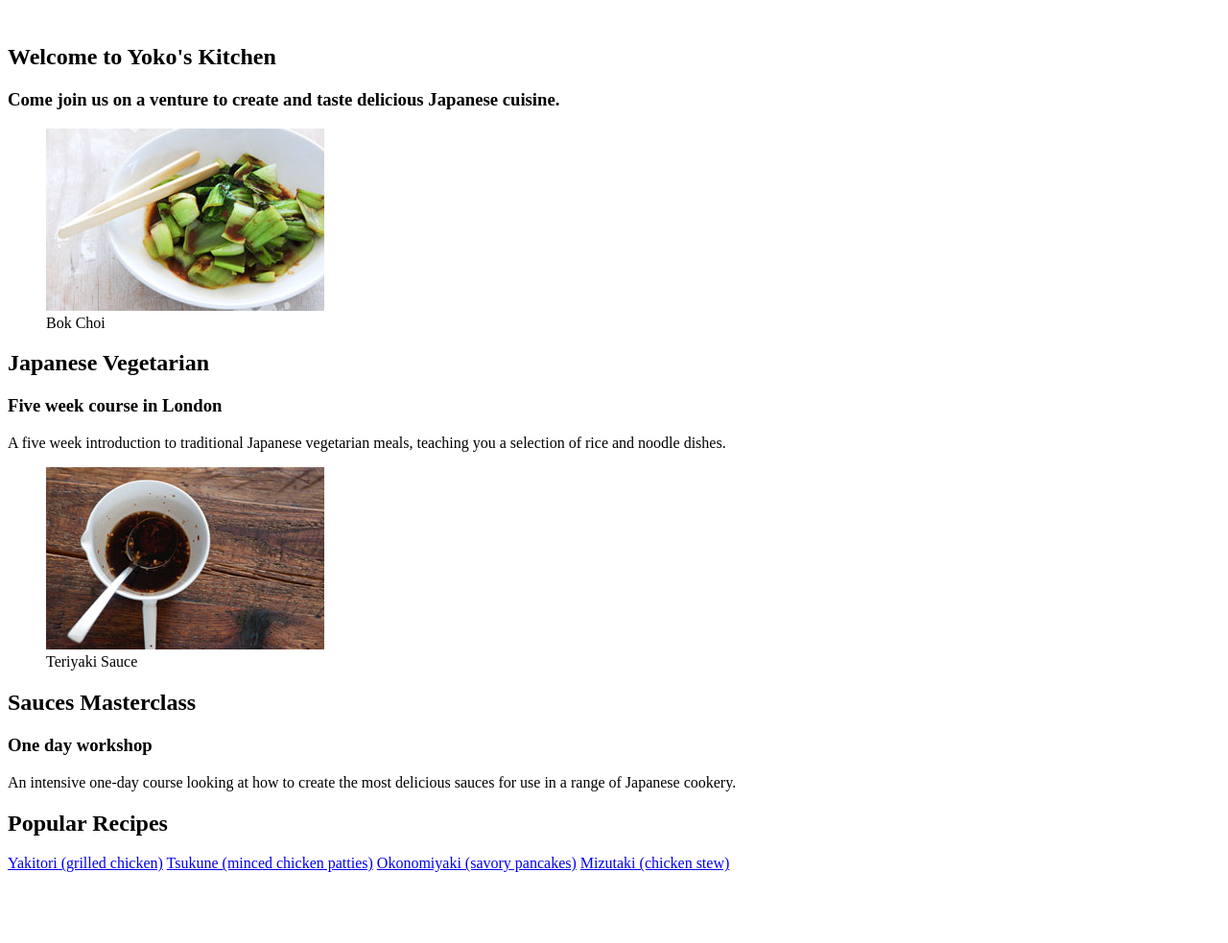
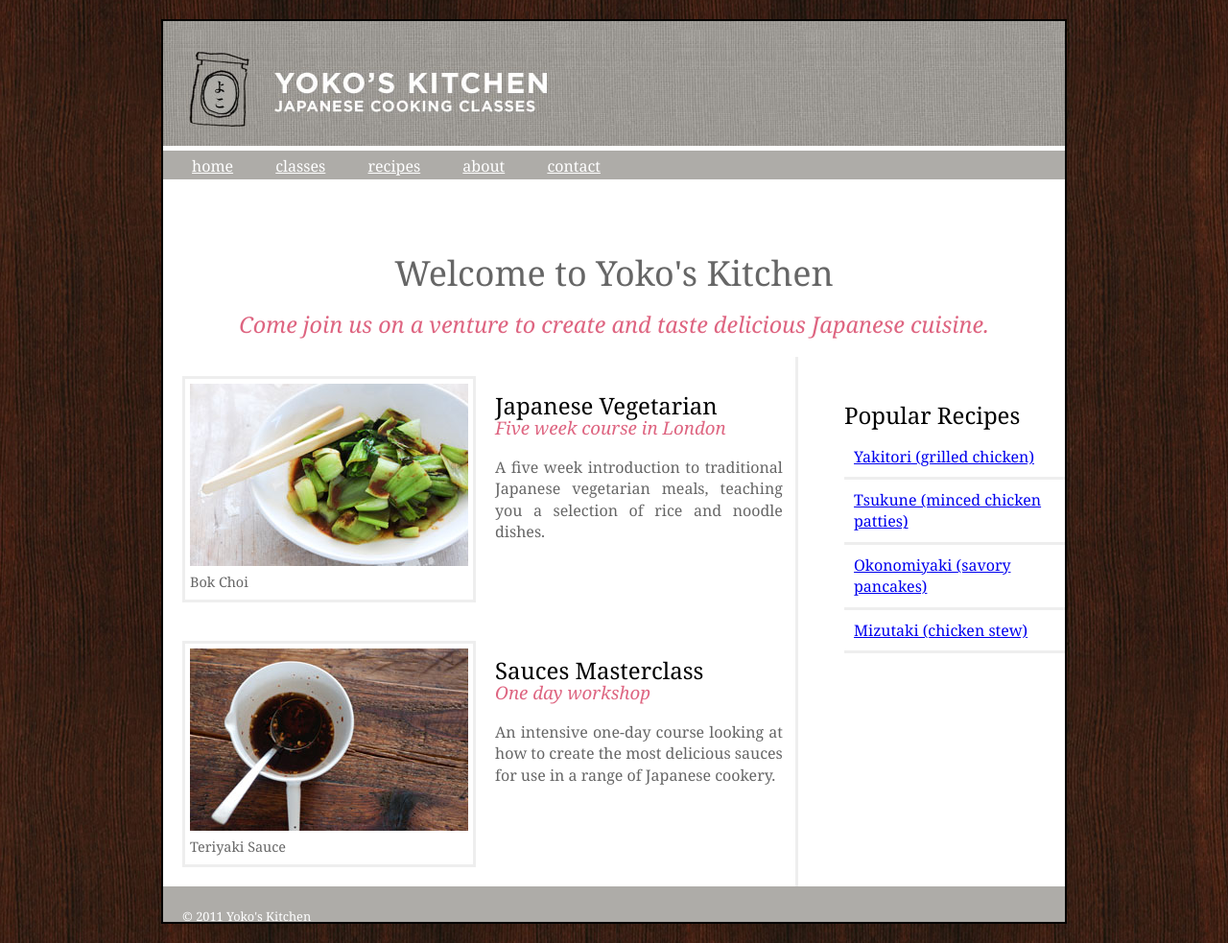
Before and after one commit to KBotond0223/Yokokonyha, a plain HTML site: page index.html in a window 1280 px wide. Shown: the whole page at 96% size. Before the commit the page ends 917 px from the top, so only its background shows below. Drawn offline with Linux system fonts and the light colour scheme.

Commit message:
keszallapot

```diff
--- a/index.html
+++ b/index.html
@@ -1,11 +1,22 @@
 <!DOCTYPE html>
-<html>
+<html lang="en">
 	<head>
+		<meta charset="utf-8">
+        <title>Yoko's Kitchen</title>
+		<link rel="stylesheet" href="yoko.css">
 	</head>
 	<body>
-		<div>
+		<div id="wrapper">
 			<header>
+				<img src="header.jpg" alt="header" title="header">
 				<nav>
+					<ul>
+                        <li><a href="#">home</a></li>
+						<li><a href="#">classes</a></li>
+						<li><a href="#">recipes</a></li>
+						<li><a href="#">about</a></li>
+						<li><a href="#">contact</a></li>
+					</ul>
 				</nav>
 			</header>
 			<section class="home">
@@ -46,6 +57,11 @@
 					<a href="#">Mizutaki (chicken stew)</a>
 				</section>
 			</aside>
+			<footer>
+				<p>
+					&copy; 2011 Yoko's Kitchen
+				</p>
+			</footer>
 		</div>
 	</body>
 </html>
--- a/yoko.css
+++ b/yoko.css
@@ -33,6 +33,7 @@ nav ul {
 
 nav li {
 	margin-right: 40px;
+	display: inline;
 }
 
 nav li a {
@@ -114,3 +115,31 @@ section.contpage {
 	text-align: center;
 	font-size: 20px;
 }
+
+header
+{
+    height: 200px;
+}
+
+article p
+{
+	text-align: justify;
+}
+
+aside
+{
+	width: 230px;
+	margin-left: 20px;
+	float: right;
+}
+
+aside p
+{
+	color: #de6581;
+	text-decoration: none;
+}
+
+h1, h2, h3
+{
+	font-weight: normal;
+}
```
